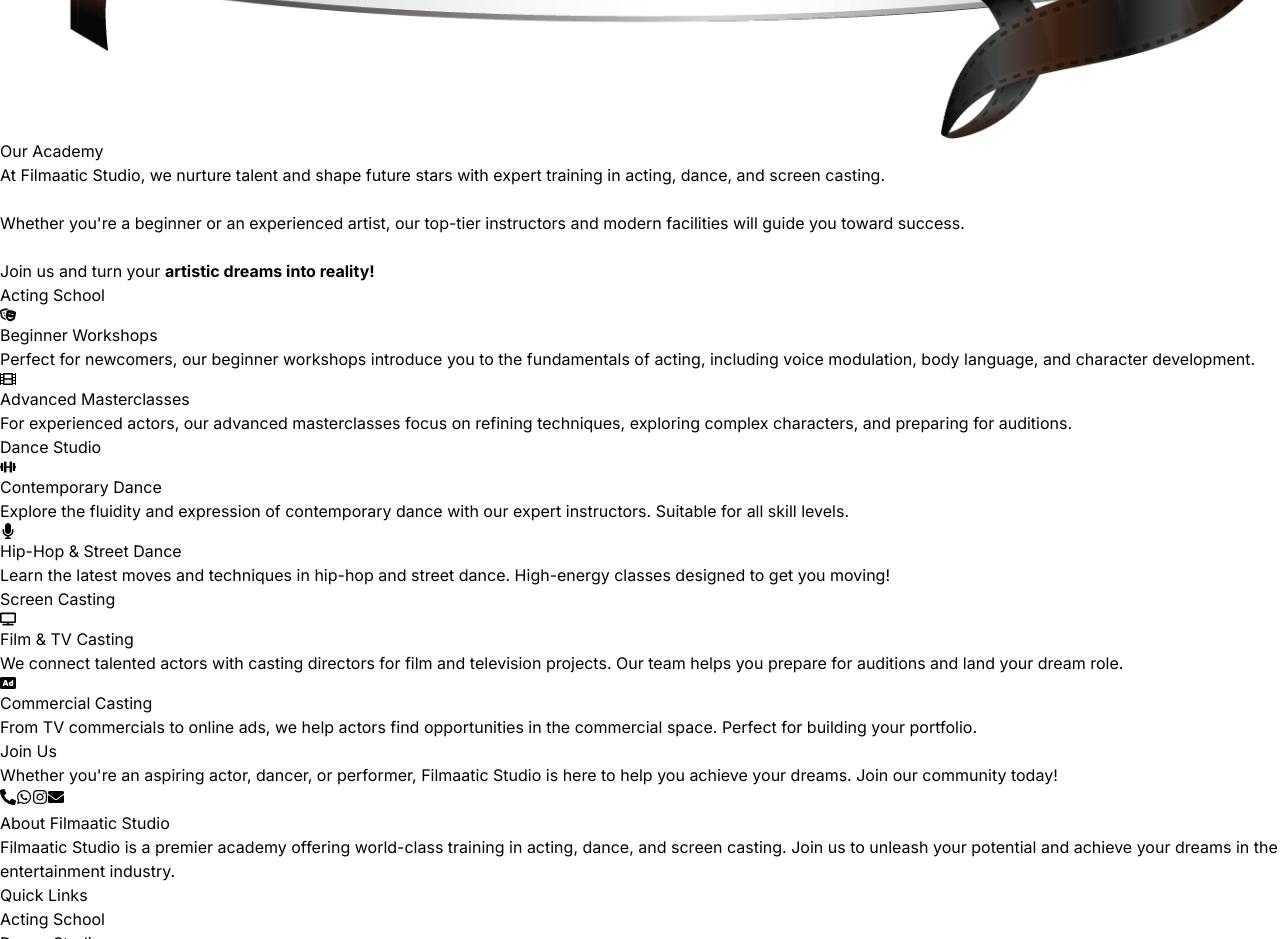
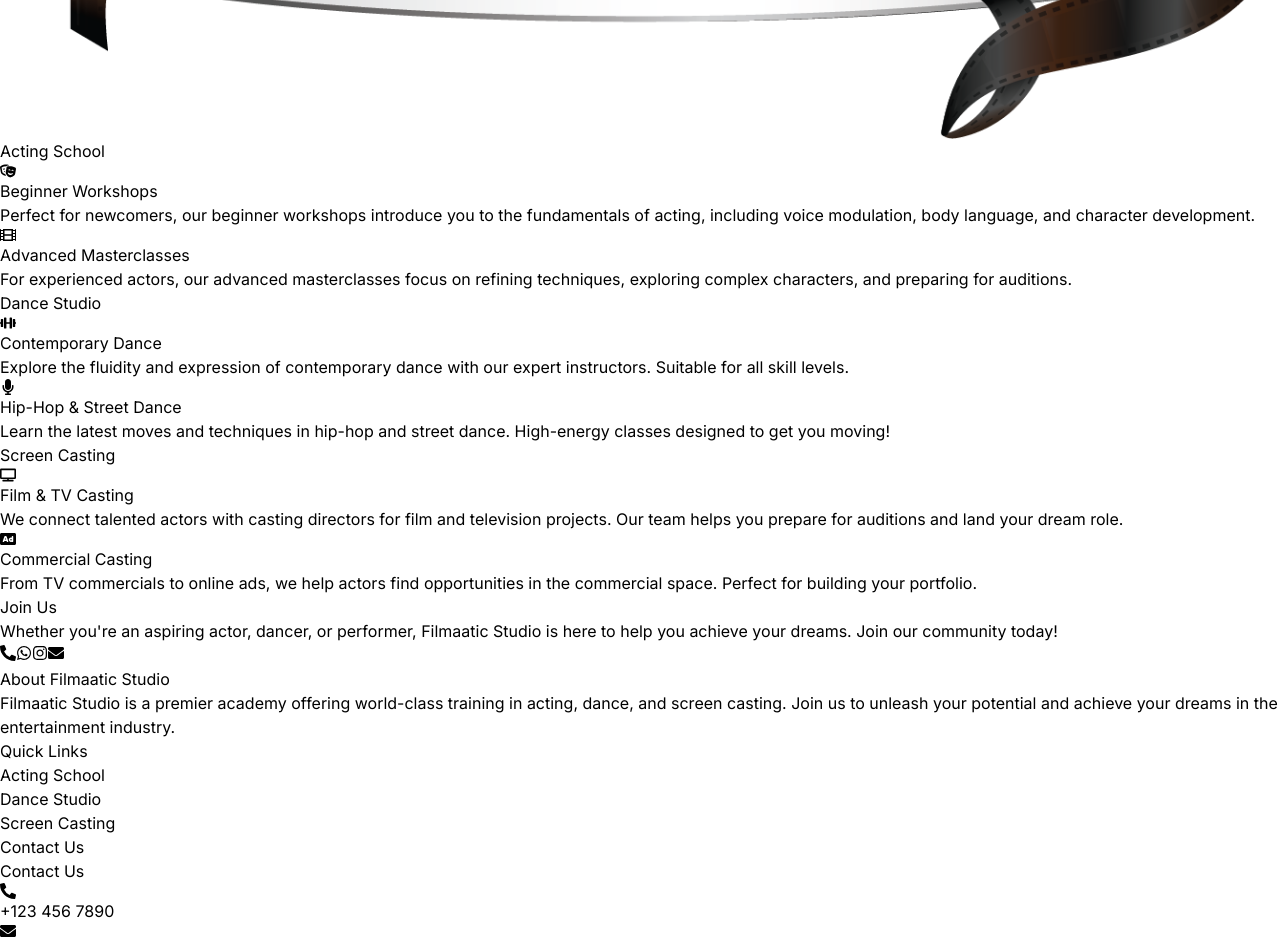
Before and after one commit to lifeplannerdev/filmaatic, a React (Vite) app: page /service in a window 1280 px wide. Shown: the part 1380-2319 px from the top of the page. Built offline with nearby package versions, Linux system fonts and the light colour scheme.

Commit message:
19 march commit

```diff
--- a/src/pages/Service.jsx
+++ b/src/pages/Service.jsx
@@ -56,37 +56,18 @@ const Service = () => {
         >
           <div className="max-w-6xl mx-auto px-6 flex flex-col md:flex-row items-center md:items-start gap-6">
             {/* Image on the left */}
-            <div className="w-full md:w-1/2 flex justify-center md:justify-start">
+            <div className="w-full flex justify-center md:justify-content-center">
               <motion.img
                 src="/img/logo.png"
-                className="w-[50%] md:w-[57%] h-auto object-contain"
+                className="w-[50%] md:w-[54%] h-auto object-contain"
                 alt="Academy Logo"
                 whileHover={{ scale: 1.05 }}
                 transition={{ duration: 0.3 }}
               />
             </div>
 
-            {/* Compact Glassmorphic Card */}
-            <motion.div
-              className="w-full md:w-1/2 bg-[rgba(255,255,255,0.1)] backdrop-blur-lg border border-[rgba(255,255,255,0.2)] rounded-xl p-6 shadow-lg transition-all duration-300 hover:bg-[rgba(255,255,255,0.15)] hover:scale-105"
-              whileHover={{ scale: 1.02 }}
-              transition={{ duration: 0.3 }}
-            >
-              <h2 className="text-4xl font-bold mb-3">
-                <span className="text-transparent bg-clip-text bg-gradient-to-r from-pink-500 to-purple-500">
-                  Our Academy
-                </span>
-              </h2>
-              <p className="text-base text-gray-300 leading-relaxed">
-                At <span className="font-semibold text-white">Filmaatic Studio</span>, we nurture talent and shape future stars with expert training in
-                <span className="text-pink-400 font-semibold"> acting</span>, <span className="text-purple-400 font-semibold"> dance</span>, and{' '}
-                <span className="text-blue-400 font-semibold"> screen casting</span>.
-                <br /><br />
-                Whether you're a beginner or an experienced artist, our top-tier instructors and modern facilities will guide you toward success.
-                <br /><br />
-                Join us and turn your <strong>artistic dreams into reality!</strong>
-              </p>
-            </motion.div>
+
+
           </div>
         </motion.section>
 
```
